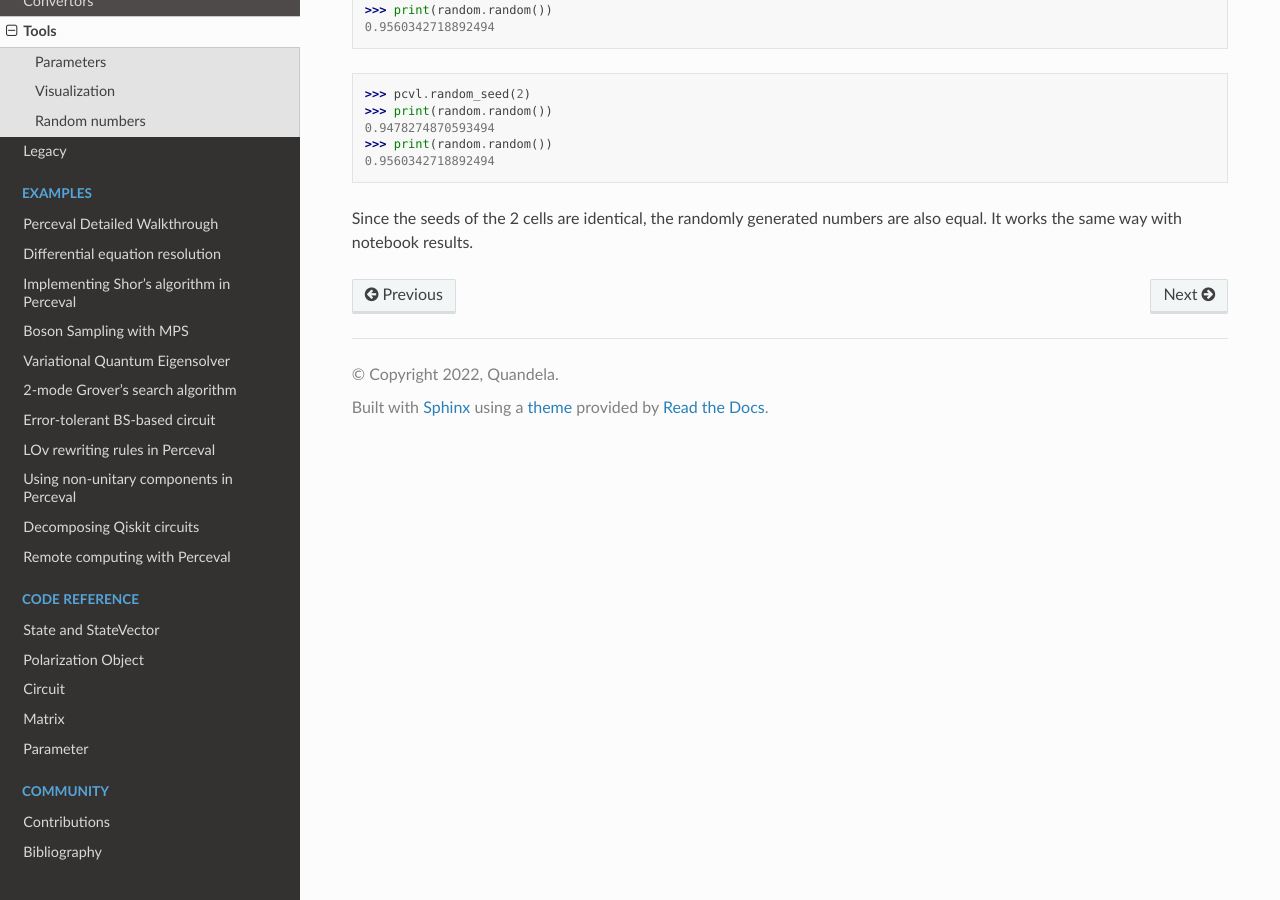
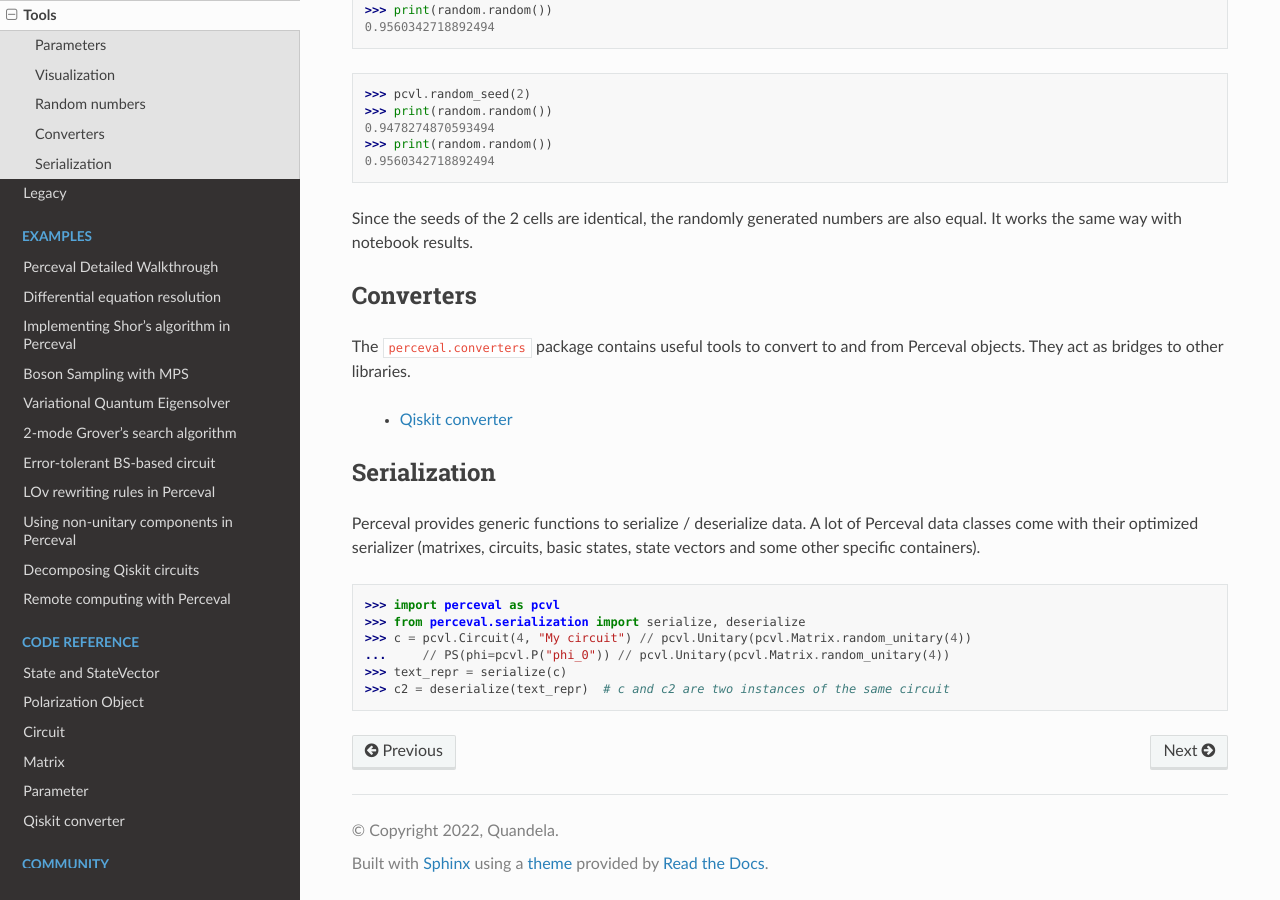
Before and after one commit to Quandela/Perceval, a Sphinx documentation site: the page built from docs/source/tools.rst, in a window 1280 px wide and 900 px high, scrolled down 4619 px. Built offline with Sphinx 7.4.7 and the Read the Docs theme 2.0.0, drawn with Linux system fonts in a browser that asks for light colours; pages that are not in the unit, such as notebooks, are missing from menus; some of the changed text lies outside the part shown.

Commit message:
Update Qiskit converter doc

```diff
--- a/docs/source/index.rst
+++ b/docs/source/index.rst
@@ -95,6 +94,7 @@
    reference/polarization
    reference/circuit
    reference/utils
+   reference/qiskit_converter
 
 .. toctree::
    :caption: Community
--- a/docs/source/tools.rst
+++ b/docs/source/tools.rst
@@ -183,3 +183,24 @@
 
 Since the seeds of the 2 cells are identical, the randomly generated numbers are also equal.
 It works the same way with notebook results.
+
+Converters
+----------
+
+The ``perceval.converters`` package contains useful tools to convert to and from Perceval objects. They act as bridges
+to other libraries.
+
+ * :ref:`Qiskit converter`
+
+Serialization
+-------------
+
+Perceval provides generic functions to serialize / deserialize data. A lot of Perceval data classes come with their
+optimized serializer (matrixes, circuits, basic states, state vectors and some other specific containers).
+
+>>> import perceval as pcvl
+>>> from perceval.serialization import serialize, deserialize
+>>> c = pcvl.Circuit(4, "My circuit") // pcvl.Unitary(pcvl.Matrix.random_unitary(4))
+...     // PS(phi=pcvl.P("phi_0")) // pcvl.Unitary(pcvl.Matrix.random_unitary(4))
+>>> text_repr = serialize(c)
+>>> c2 = deserialize(text_repr)  # c and c2 are two instances of the same circuit
```
Also changed, not shown: other parts of docs/source/index.rst (+0 -1 lines), other parts of docs/source/tools.rst (+6 -6 lines), docs/source/convertors.rst (deleted, +0 -70 lines), docs/source/reference/qiskit_converter.rst (added, +43 -0 lines), docs/source/notebooks/Qiskit conversion.ipynb, 1 other file.
